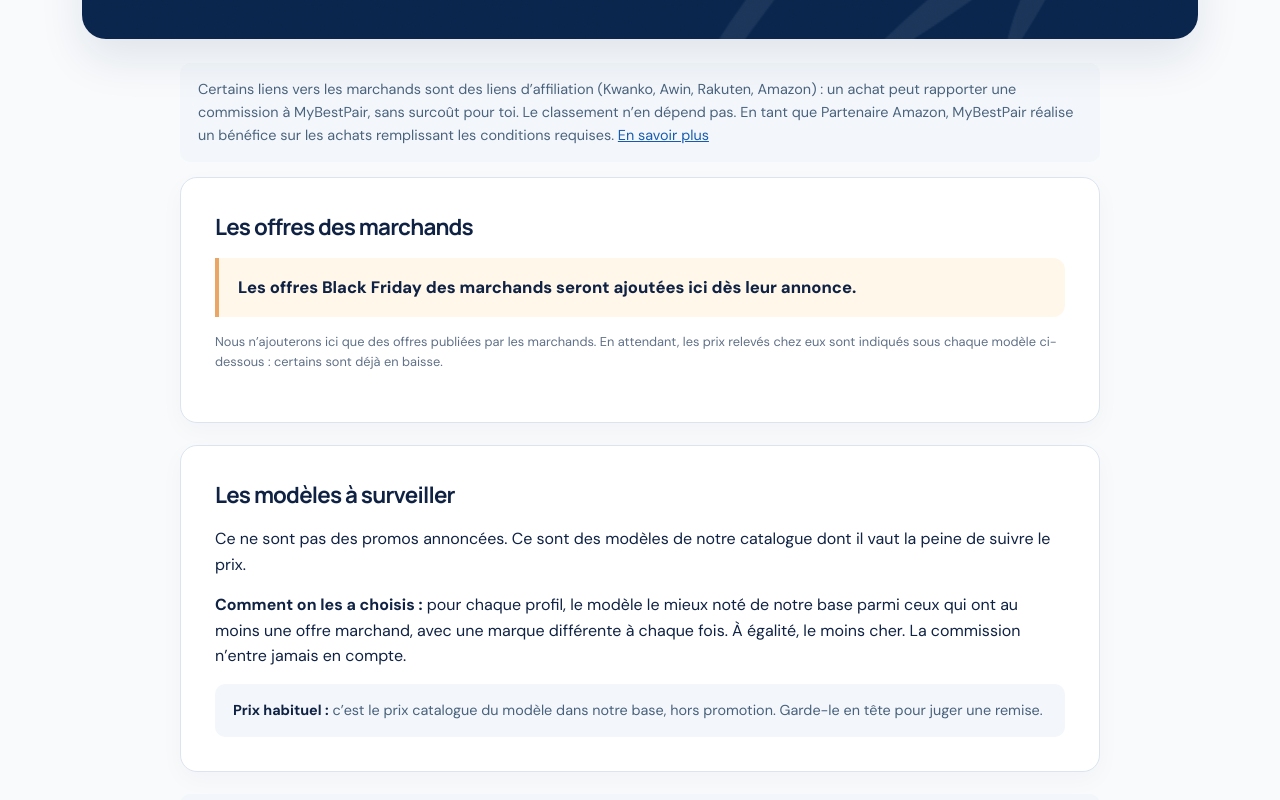
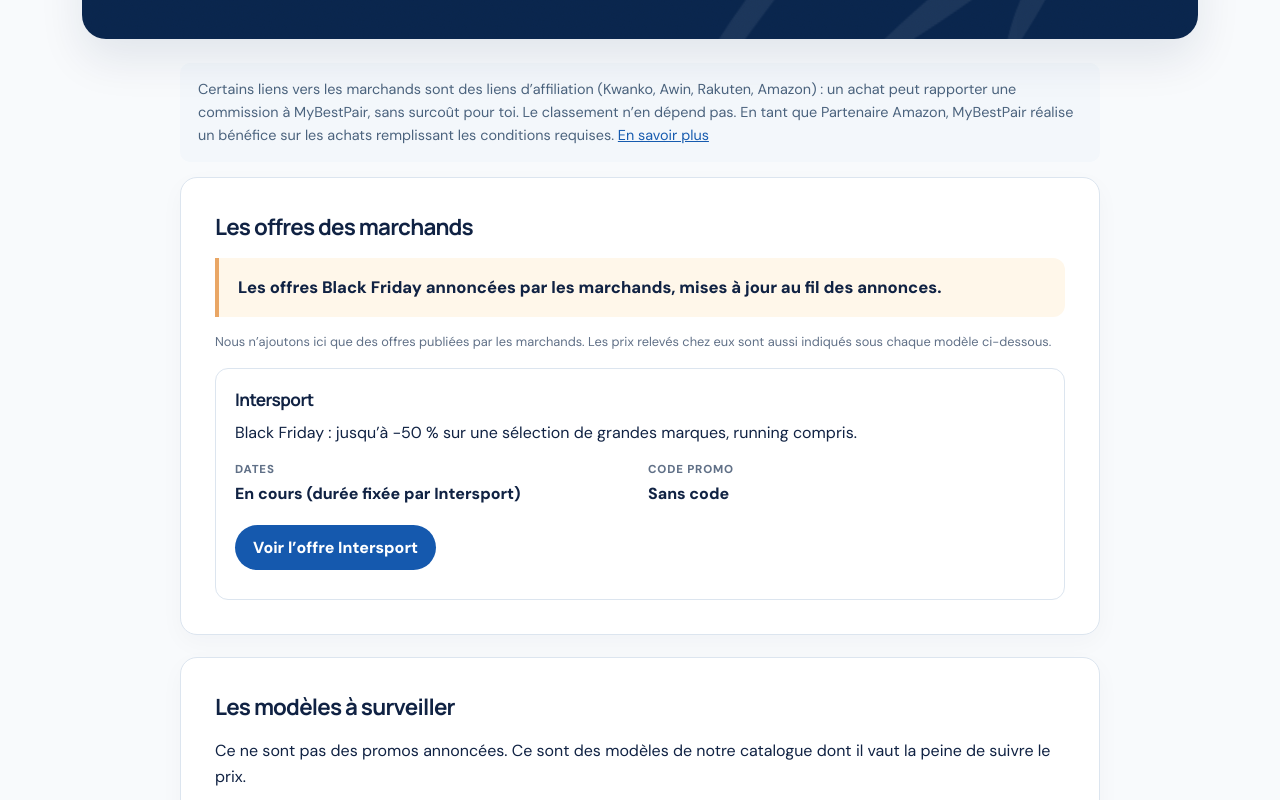
Before and after one commit to MyBestPair/MyBestPair, a plain HTML site: page black-friday/index.html in a window 1280 px wide. Shown: the part 638-1438 px from the top of the page. Drawn offline with Linux system fonts and the light colour scheme.

Commit message:
Black Friday : offre Intersport (-50 % grandes marques) dans « Les offres des marchands »
Lien texte Kwanko « BLACK FRIDAY INTERSPORT -50% » (groupe Running), écrit
is:CODE et reconstruit par fiche-offres.js (règle 5) ; product_click /
affiliate_click comme les autres boutons (merchant INTERSPORT). Vérifié à 390 px.

Co-Authored-By: Claude Opus 5.5 <noreply@anthropic.com>
Claude-Session: https://claude.ai/code/session_01F7soquxr5w8SomCcnLAPQ2

```diff
--- a/black-friday/index.html
+++ b/black-friday/index.html
@@ -65,8 +65,8 @@
 
       <section class="card" id="offres">
         <h2>Les offres des marchands</h2>
-        <p class="soon">Les offres Black Friday des marchands seront ajoutées ici dès leur annonce.</p>
-        <p class="muted" style="margin-top:14px">Nous n’ajouterons ici que des offres publiées par les marchands. En attendant, les prix relevés chez eux sont indiqués sous chaque modèle ci-dessous : certains sont déjà en baisse.</p>
+        <p class="soon">Les offres Black Friday annoncées par les marchands, mises à jour au fil des annonces.</p>
+        <p class="muted" style="margin-top:14px">Nous n’ajoutons ici que des offres publiées par les marchands. Les prix relevés chez eux sont aussi indiqués sous chaque modèle ci-dessous.</p>
         <!-- Ajouter une offre par marchand dans .offers-list, sur ce modèle (pas de lien affilié en clair : règle 5 de CLAUDE.md) :
         <article class="offer">
           <h3>Nom du marchand</h3>
@@ -74,7 +74,14 @@
           <dl><div><dt>Dates</dt><dd>Du … au …</dd></div><div><dt>Code promo</dt><dd>… (ou « Sans code »)</dd></div></dl>
         </article>
         -->
-        <div class="offers-list"></div>
+        <div class="offers-list">
+          <article class="offer buy">
+            <h3>Intersport</h3>
+            <p>Black Friday : jusqu’à -50 % sur une sélection de grandes marques, running compris.</p>
+            <dl><div><dt>Dates</dt><dd>En cours (durée fixée par Intersport)</dd></div><div><dt>Code promo</dt><dd>Sans code</dd></div></dl>
+            <a class="shoe-link buy-btn cta" href="#" data-k="is:P5129AD58CB1F21F1" target="_blank" rel="noopener noreferrer sponsored" data-product-name="Offre Black Friday Intersport" data-product-brand="Intersport" data-merchant="INTERSPORT" data-sport="black_friday">Voir l’offre Intersport</a>
+          </article>
+        </div>
       </section>
 
       <section class="card" id="modeles">
```
